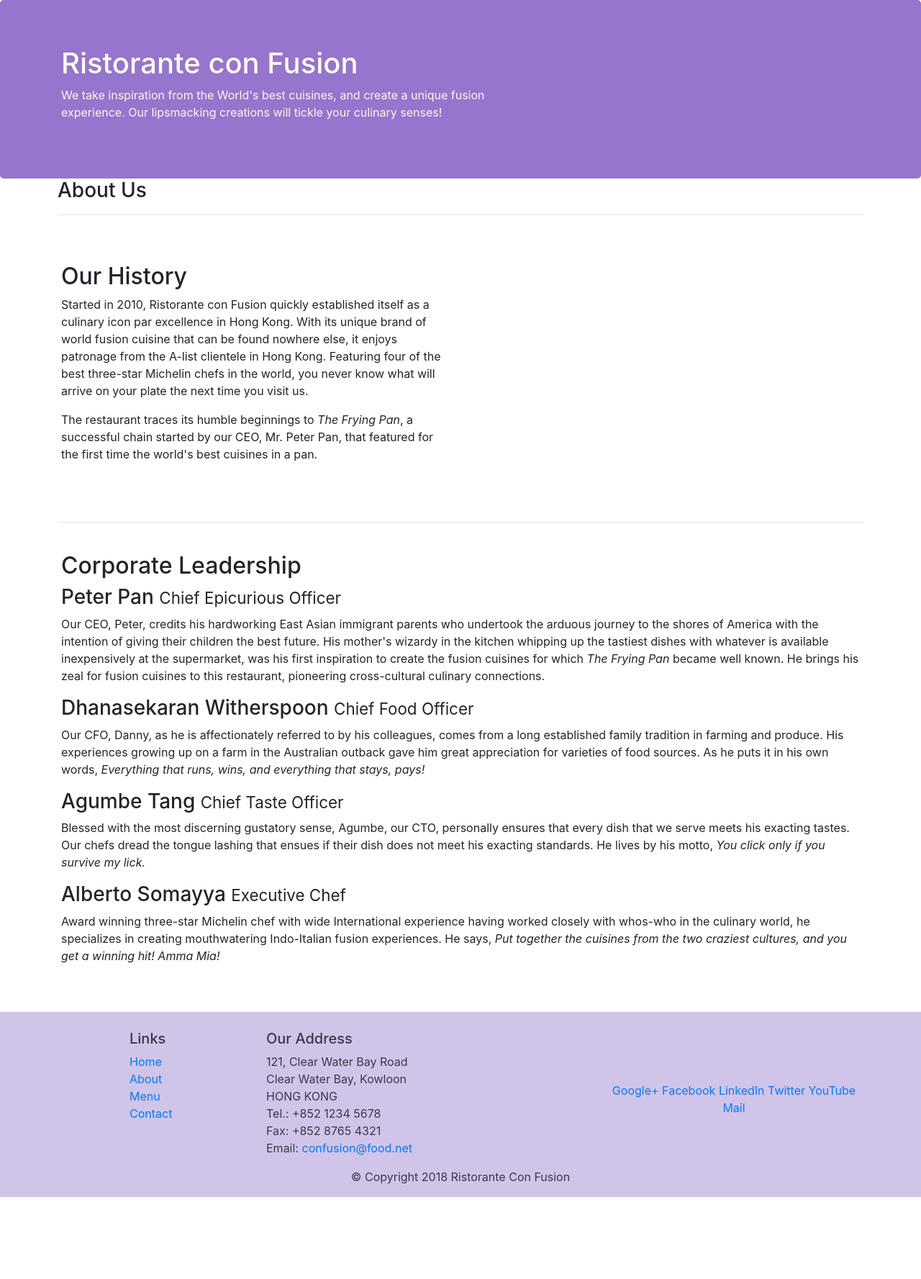
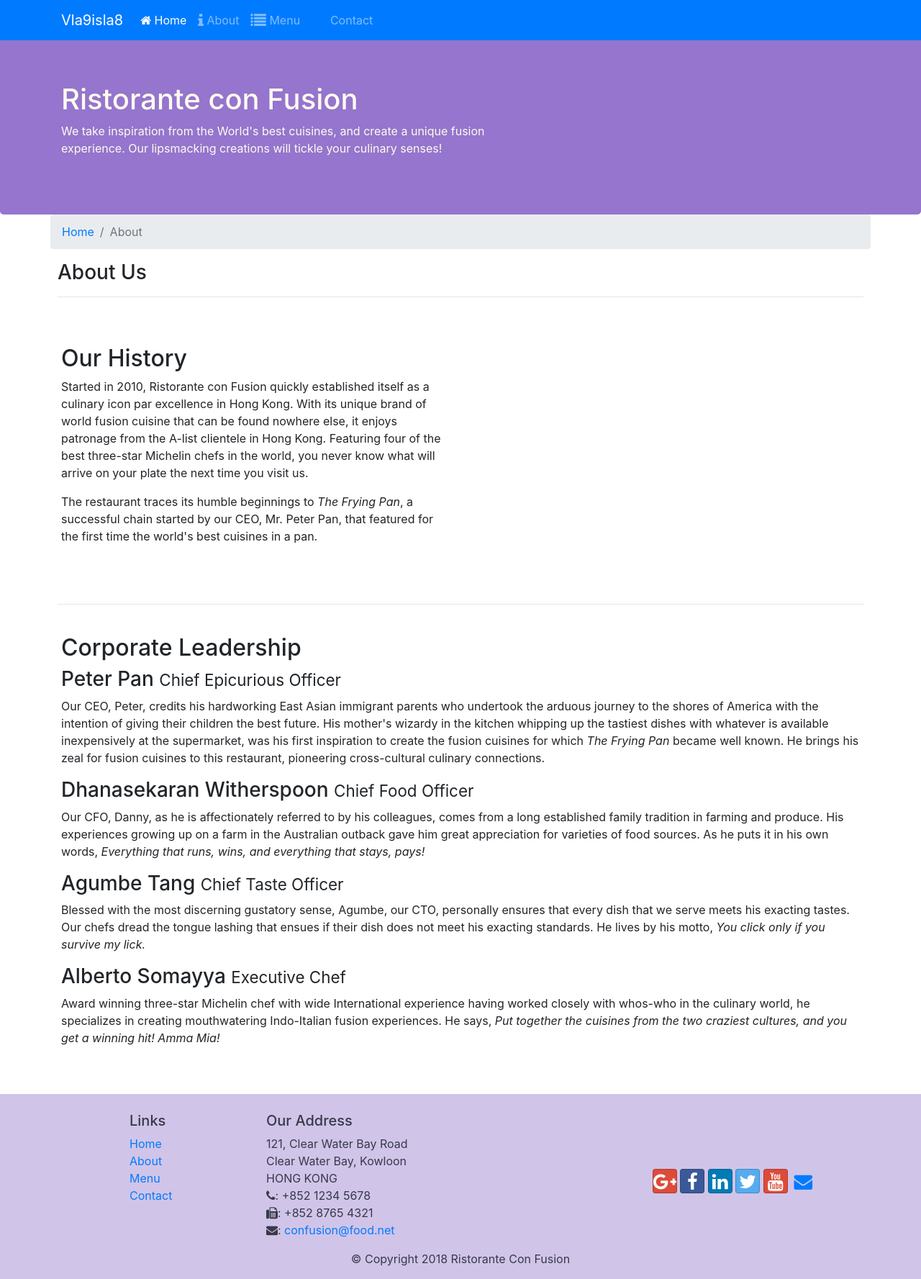
Before and after one commit to vla9isla8/courcesr-npm-git-test, a website: page aboutus.html in a window 1280 px wide. Shown: the whole page at 72% size. Before the commit the page ends 1663 px from the top, so only its background shows below. Drawn offline with nearby package versions, Linux system fonts and the light colour scheme.

Commit message:
navbar and icons

```diff
--- a/aboutus.html
+++ b/aboutus.html
@@ -12,11 +12,14 @@
         href="node_modules/bootstrap/dist/css/bootstrap.min.css" >
     <link rel="stylesheet" type="text/css"
         href="styles.css" >
+        <link rel="stylesheet" type="text/css"
+        href="node_modules/bootstrap-social/bootstrap-social.css" >
+        <link rel="stylesheet" type="text/css"
+        href="node_modules/font-awesome/css/font-awesome.min.css" >
 
 </head>
 
 <body>
-
     <header class="jumbotron">
         <div class="container">
             <div class="row row-header">
@@ -29,16 +32,51 @@
             </div>
         </div>
     </header>
-
+    <nav class="navbar navbar-dark navbar-expand-sm bg-primary fixed-top">
+        <div class="container">
+            <button class="navbar-toggler"
+                type="button"
+                data-toggle="collapse"
+                data-target="#navbarSupportedContent"
+                aria-controls="navbarSupportedContent"
+                aria-expanded="false"
+                aria-label="Toggle navigation">
+                <span class="navbar-toggler-icon"></span>
+            </button>
+            <a class="navbar-brand" href="#">Vla9isla8</a>
+            <div class="collapse navbar-collapse" id="navbarSupportedContent">
+                <ul class="navbar-nav mr-auto">
+                    <li class="nav-item">
+                        <a href="#" class="nav-link active">
+                            <span class="fa fa-home"></span> Home
+                        </a>
+                    </li>
+                    <li class="nav-item">
+                        <a href="#" class="nav-link"><span class="fa fa-info fa-lg"></span> About</a>
+                    </li>
+                    <li class="nav-item">
+                        <a href="#" class="nav-link"><span class="fa fa-list fa-lg"></span> Menu</a>
+                    </li>
+                    <li class="nav-item">
+                        <a href="#" class="nav-link"><span class="fa fa-address-card fa-lg"></span> Contact</a>
+                    </li>
+                </ul>
+            </div>
+        </div>
+    </nav>
     <div class="container">
-        <div class="row">
+        <div class="row row-content">
+            <ol class="col-12 breadcrumb">
+                <li class="breadcrumb-item"><a href="#">Home</a></li>
+                <li class="breadcrumb-item active">About</li>
+            </ol>
             <div class="col-12 about">
                <h3>About Us</h3>
                <hr>
             </div>
         </div>
 
-        <div class="row">
+        <div class="row row-content">
             <div class="col-12 col-sm-6 history">
                 <h2>Our History</h2>
                 <p>Started in 2010, Ristorante con Fusion quickly established itself as a culinary icon par excellence in Hong Kong. With its unique brand of world fusion cuisine that can be found nowhere else, it enjoys patronage from the A-list clientele in Hong Kong.  Featuring four of the best three-star Michelin chefs in the world, you never know what will arrive on your plate the next time you visit us.</p>
@@ -50,7 +88,7 @@
         </div>
 
 
-        <div class="row">
+        <div class="row row-content">
             <div class="col-12 lidership">
                 <h2>Corporate Leadership</h2>
                 <h3>Peter Pan <small>Chief Epicurious Officer</small></h3>
@@ -84,19 +122,19 @@
 		              121, Clear Water Bay Road<br>
 		              Clear Water Bay, Kowloon<br>
 		              HONG KONG<br>
-		              Tel.: +852 1234 5678<br>
-		              Fax: +852 8765 4321<br>
-		              Email: <a href="mailto:confusion@food.net">confusion@food.net</a>
+		              <i class="fa fa-phone"></i>: +852 1234 5678<br>
+		              <i class="fa fa-fax"></i>: +852 8765 4321<br>
+		              <i class="fa fa-envelope"></i>: <a href="mailto:confusion@food.net">confusion@food.net</a>
 		           </address>
                 </div>
                 <div class="col-12 col-sm-4 align-self-center">
                     <div class="text-center">
-                        <a href="http://google.com/+">Google+</a>
-                        <a href="http://www.facebook.com/profile.php?id=">Facebook</a>
-                        <a href="http://www.linkedin.com/in/">LinkedIn</a>
-                        <a href="http://twitter.com/">Twitter</a>
-                        <a href="http://youtube.com/">YouTube</a>
-                        <a href="mailto:">Mail</a>
+                        <a class="btn btn-social-icon btn-google" href="http://google.com/+"><i class="fa fa-google-plus fa-lg"></i></a>
+                        <a class="btn btn-social-icon btn-facebook" href="http://www.facebook.com/profile.php?id="><i class="fa fa-facebook fa-lg"></i></a>
+                        <a class="btn btn-social-icon btn-linkedin" href="http://www.linkedin.com/in/"><i class="fa fa-linkedin fa-lg"></i></a>
+                        <a class="btn btn-social-icon btn-twitter" href="http://twitter.com/"><i class="fa fa-twitter fa-lg"></i></a>
+                        <a class="btn btn-social-icon btn-google" href="http://youtube.com/"><i class="fa fa-youtube fa-lg"></i></a>
+                        <a class="btn btn-social-icon" href="mailto:"><i class="fa fa-envelope fa-lg"></i></a>
                     </div>
                 </div>
            </div>
@@ -107,9 +145,9 @@
            </div>
         </div>
     </footer>
-    <script type="javascript" src="node_modules/jquery/dist/jquery.min.js"></script>
-    <script type="javascript" src="node_modules/popper.js/dist/popper.min.js"></script>
-    <script type="javascript" src="node_modules/bootstrap/dist/js/bootstrap.min.js"></script>
+    <script src="node_modules/jquery/dist/jquery.slim.min.js"></script>
+    <script src="node_modules/popper.js/dist/popper.min.js"></script>
+    <script src="node_modules/bootstrap/dist/js/bootstrap.min.js"></script>
 </body>
 
 </html>
--- a/package.json
+++ b/package.json
@@ -23,6 +23,8 @@
   },
   "dependencies": {
     "bootstrap": "^4.0.0",
+    "bootstrap-social": "^5.1.1",
+    "font-awesome": "^4.7.0",
     "jquery": "^3.1.1",
     "popper.js": "^1.12.9"
   }
--- a/styles.css
+++ b/styles.css
@@ -2,6 +2,9 @@
     background-color: #9575cd;
     color: #fffaf0;
     margin-bottom: 0;
+}
+.header{
+    padding-top: 50px;
 }
 .about {
     padding-right: 10px;
```
